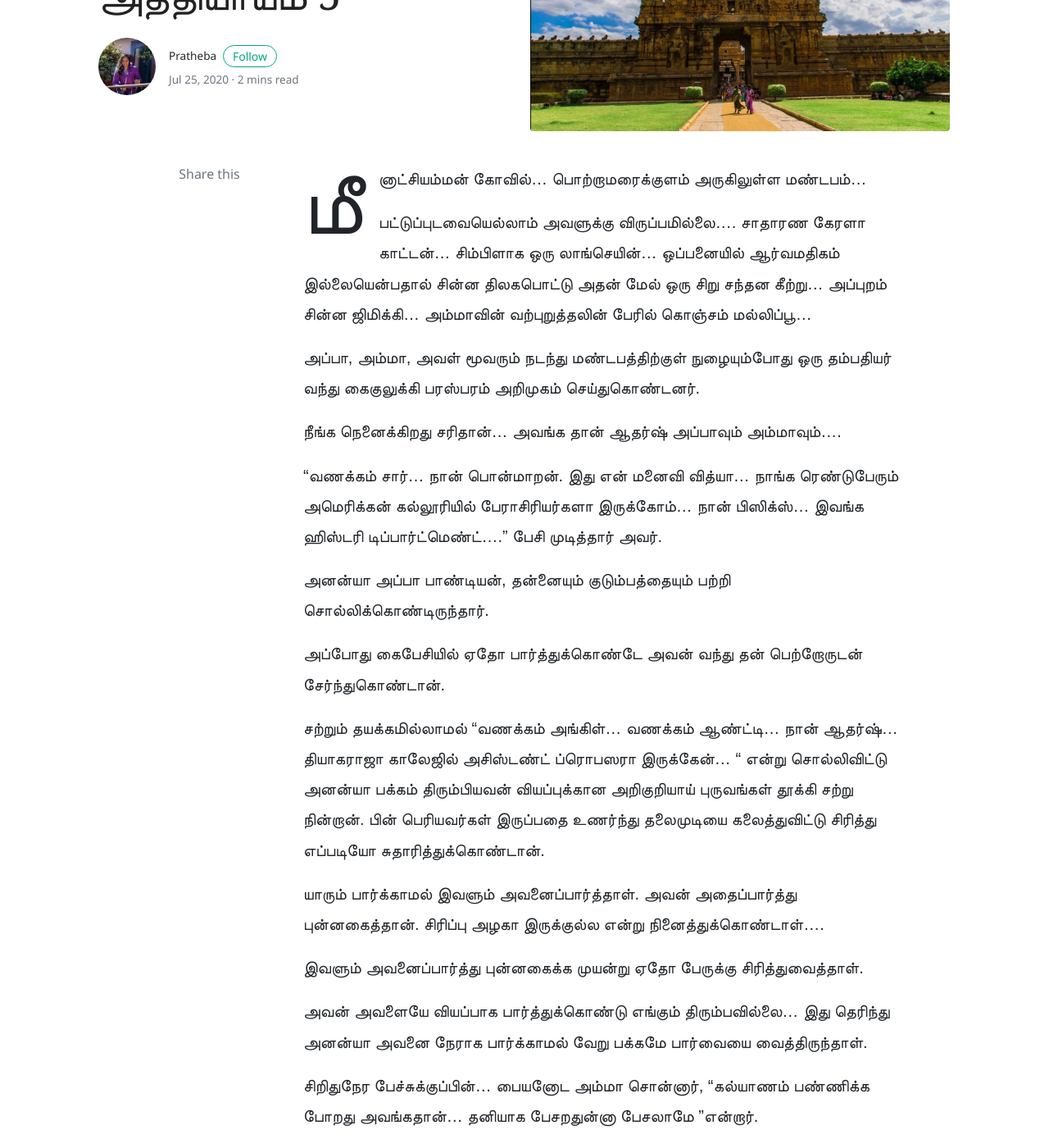
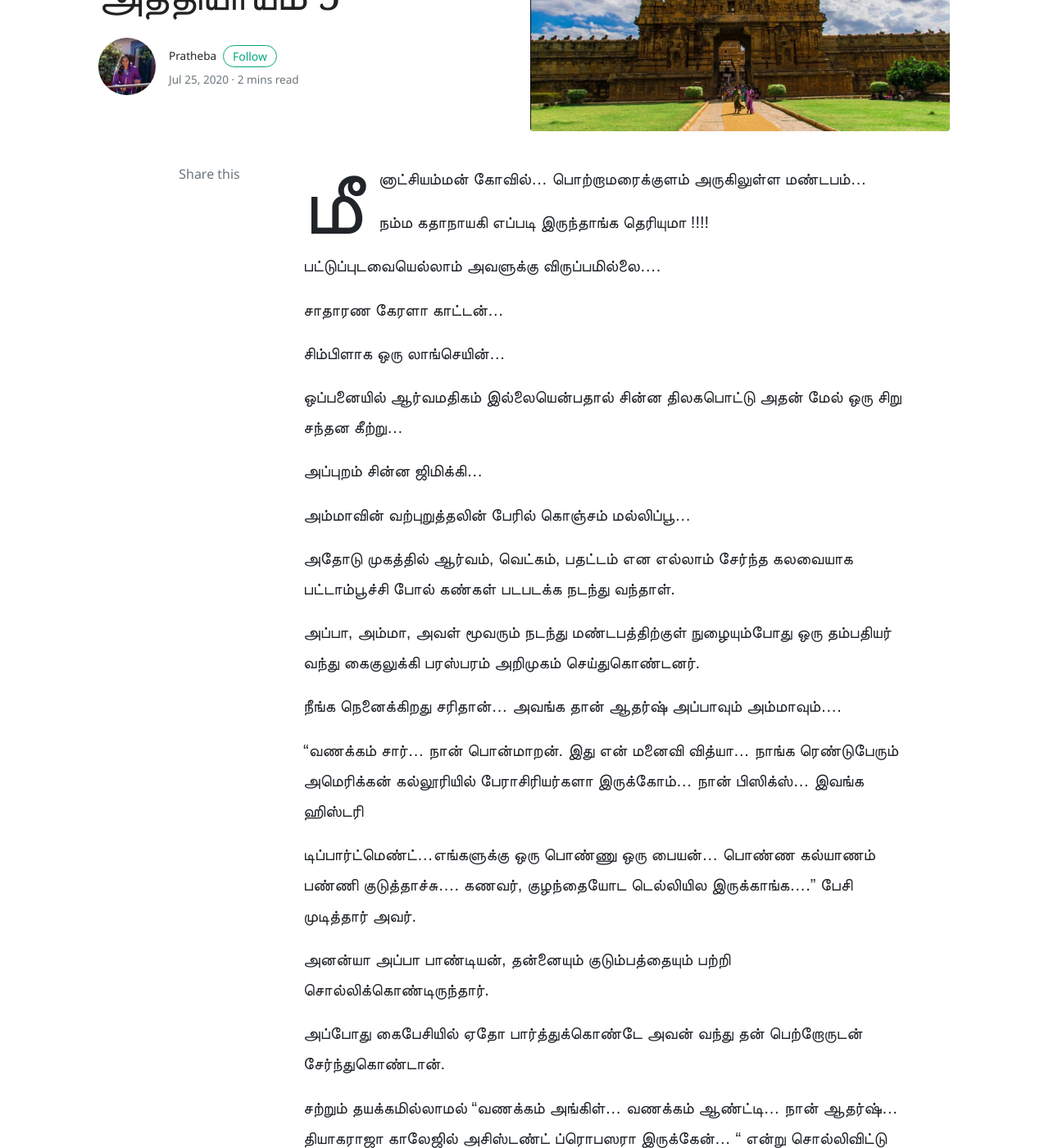
Before and after one commit to vigneshragupathy/pratheba, a Jekyll site: the page built from _posts/2020-07-25-vizhi-eerppu-visai-chapter5.md, in a window 1280 px wide and 1400 px high, scrolled down 255 px. Shown: the whole window at 82% size. Built offline with Jekyll 4.4.1, drawn with Linux system fonts in a browser that asks for light colours; nearby versions of some CDN libraries; some web fonts are replaced; comment, search, counter and statistics services are not loaded; some of the changed text lies outside the part shown.

Commit message:
added new chapter

```diff
--- a/_posts/2020-07-25-vizhi-eerppu-visai-chapter5.md
+++ b/_posts/2020-07-25-vizhi-eerppu-visai-chapter5.md
@@ -8,25 +8,43 @@ image: assets/images/chapter5.jpg
 ---
 மீனாட்சியம்மன் கோவில்… பொற்றாமரைக்குளம் அருகிலுள்ள மண்டபம்…
 
-பட்டுப்புடவையெல்லாம் அவளுக்கு விருப்பமில்லை…. சாதாரண கேரளா காட்டன்… சிம்பிளாக ஒரு லாங்செயின்… ஒப்பனையில் ஆர்வமதிகம் இல்லையென்பதால் சின்ன திலகபொட்டு அதன் மேல் ஒரு சிறு சந்தன கீற்று… அப்புறம் சின்ன ஜிமிக்கி… அம்மாவின் வற்புறுத்தலின் பேரில் கொஞ்சம் மல்லிப்பூ…
+நம்ம கதாநாயகி எப்படி இருந்தாங்க தெரியுமா !!!!
+
+பட்டுப்புடவையெல்லாம் அவளுக்கு விருப்பமில்லை….
+
+சாதாரண கேரளா காட்டன்…
+
+சிம்பிளாக ஒரு லாங்செயின்…
+
+ஒப்பனையில் ஆர்வமதிகம் இல்லையென்பதால் சின்ன திலகபொட்டு அதன் மேல் ஒரு சிறு சந்தன கீற்று…
+
+அப்புறம் சின்ன ஜிமிக்கி…
+
+அம்மாவின் வற்புறுத்தலின் பேரில் கொஞ்சம் மல்லிப்பூ…
+
+அதோடு முகத்தில் ஆர்வம், வெட்கம், பதட்டம் என எல்லாம் சேர்ந்த கலவையாக பட்டாம்பூச்சி போல் கண்கள் படபடக்க நடந்து வந்தாள்.
 
 அப்பா, அம்மா, அவள் மூவரும் நடந்து மண்டபத்திற்குள் நுழையும்போது ஒரு தம்பதியர் வந்து கைகுலுக்கி பரஸ்பரம் அறிமுகம் செய்துகொண்டனர்.
 
 நீங்க நெனைக்கிறது சரிதான்… அவங்க தான் ஆதர்ஷ் அப்பாவும் அம்மாவும்….
 
-“வணக்கம் சார்… நான் பொன்மாறன். இது என் மனைவி வித்யா… நாங்க ரெண்டுபேரும் அமெரிக்கன் கல்லூரியில் பேராசிரியர்களா இருக்கோம்… நான் பிஸிக்ஸ்… இவங்க ஹிஸ்டரி டிப்பார்ட்மெண்ட்….” பேசி முடித்தார் அவர்.
+“வணக்கம் சார்… நான் பொன்மாறன். இது என் மனைவி வித்யா… நாங்க ரெண்டுபேரும் அமெரிக்கன் கல்லூரியில் பேராசிரியர்களா இருக்கோம்… நான் பிஸிக்ஸ்… இவங்க ஹிஸ்டரி
+
+டிப்பார்ட்மெண்ட்…எங்களுக்கு ஒரு பொண்ணு ஒரு பையன்… பொண்ண கல்யாணம் பண்ணி குடுத்தாச்சு…. கணவர், குழந்தையோட டெல்லியில இருக்காங்க….” பேசி முடித்தார் அவர்.
 
 அனன்யா அப்பா பாண்டியன், தன்னையும் குடும்பத்தையும் பற்றி சொல்லிக்கொண்டிருந்தார்.
 
 அப்போது கைபேசியில் ஏதோ பார்த்துக்கொண்டே அவன் வந்து தன் பெற்றோருடன் சேர்ந்துகொண்டான்.
 
-சற்றும் தயக்கமில்லாமல் “வணக்கம் அங்கிள்… வணக்கம் ஆண்ட்டி… நான் ஆதர்ஷ்… தியாகராஜா காலேஜில் அசிஸ்டண்ட் ப்ரொபஸரா இருக்கேன்… “ என்று சொல்லிவிட்டு அனன்யா பக்கம் திரும்பியவன் வியப்புக்கான அறிகுறியாய் புருவங்கள் தூக்கி சற்று நின்றான். பின் பெரியவர்கள் இருப்பதை உணர்ந்து தலைமுடியை கலைத்துவிட்டு சிரித்து எப்படியோ சுதாரித்துக்கொண்டான்.
+சற்றும் தயக்கமில்லாமல் “வணக்கம் அங்கிள்… வணக்கம் ஆண்ட்டி… நான் ஆதர்ஷ்… தியாகராஜா காலேஜில் அசிஸ்டண்ட் ப்ரொபஸரா இருக்கேன்… “ என்று சொல்லிவிட்டு அனன்யா பக்கம் திரும்பியவன் வியப்புக்கான அறிகுறியாய் புருவங்கள் தூக்கி சற்று நின்றான்.
+
+பின் பெரியவர்கள் இருப்பதை உணர்ந்து தலைமுடியை கலைத்துவிட்டு சிரித்து எப்படியோ சுதாரித்துக்கொண்டான்.
 
 யாரும் பார்க்காமல் இவளும் அவனைப்பார்த்தாள். அவன் அதைப்பார்த்து புன்னகைத்தான். சிரிப்பு அழகா இருக்குல்ல என்று நினைத்துக்கொண்டாள்….
 
 இவளும் அவனைப்பார்த்து புன்னகைக்க முயன்று  ஏதோ பேருக்கு சிரித்துவைத்தாள்.
 
- அவன் அவளையே வியப்பாக பார்த்துக்கொண்டு எங்கும் திரும்பவில்லை… இது தெரிந்து அனன்யா அவனை நேராக பார்க்காமல் வேறு பக்கமே பார்வையை வைத்திருந்தாள்.
+அவன் அவளையே வியப்பாக பார்த்துக்கொண்டு எங்கும் திரும்பவில்லை… இது தெரிந்து அனன்யா அவனை நேராக பார்க்காமல் வேறு பக்கமே பார்வையை வைத்திருந்தாள்.
 
 சிறிதுநேர பேச்சுக்குப்பின்… பையனோட அம்மா சொன்னார், “கல்யாணம் பண்ணிக்க போறது அவங்கதான்… தனியாக பேசறதுன்னா பேசலாமே ”என்றார்.
 
@@ -40,11 +58,11 @@ image: assets/images/chapter5.jpg
 
 இங்க என்ன ரன்னிங் ரேசா வைக்குறாங்க… இப்படி ஓட்றான் அவன் மண்டையில் ஒரு கொட்டு வைக்கணும்ன்னு மனத்துக்குள்ளேயே  சொல்லிக்கொண்டாள்.
 
- குளத்தின் படிக்கருக்கில் சென்று அவன் திரும்பியபோது அவள் அப்போதுதான் பாதி தூரம் வந்திருந்தாள்.
+குளத்தின் படிக்கருகில் சென்று அவன் திரும்பியபோது அவள் அப்போதுதான் பாதி தூரம் வந்திருந்தாள்.
 
 “மெதுவாவே வாங்க… ஒன்னும் அவசரமில்ல” கொஞ்சம் கிண்டலாக சிரித்துக்கொண்டே சொன்னான்.
 
-“அவனப்பாக்க ஏண்டி இவ்ளோ தயங்குற… ஓஓ வெக்கமாகும்… ” மனசாட்சி கேள்விகேட்டு சிரித்ததால், ஒருமுறை மட்டும் நிமிர்ந்துபார்த்து சரியென்பதுபோல் தலையசைத்துவிட்டு அங்கு சென்றாள்.
+“அவனப்பாக்க ஏண்டி இவ்ளோ தயங்குற… ஓஓ வெக்கமாக்கும்… ” மனசாட்சி கேள்விகேட்டு சிரித்ததால், ஒருமுறை மட்டும் நிமிர்ந்துபார்த்து சரியென்பதுபோல் தலையசைத்துவிட்டு அங்கு சென்றாள்.
 
 அது வெட்கமா என்பது தெரியவில்லை அவளுக்கு… ஆனால் முகத்தை பார்க்காமல் போய் படிக்கட்டில் அருகில் அவளும் நின்றாள்….
 
```
Also changed, not shown: _posts/2020-07-26-vizhi-eerppu-visai-chapter6.md (added, +133 -0 lines), assets/images/chapter6.jpeg (added).
